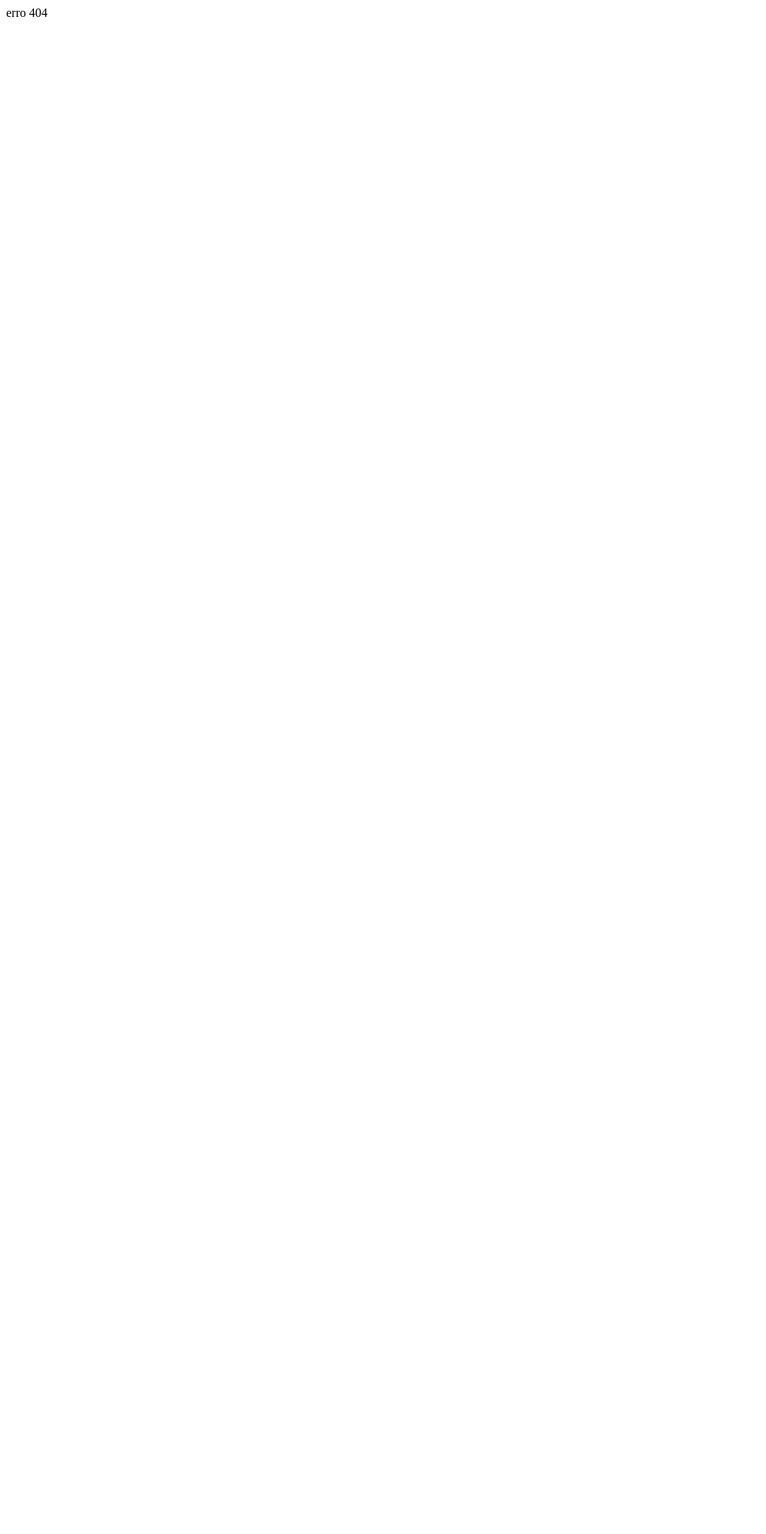
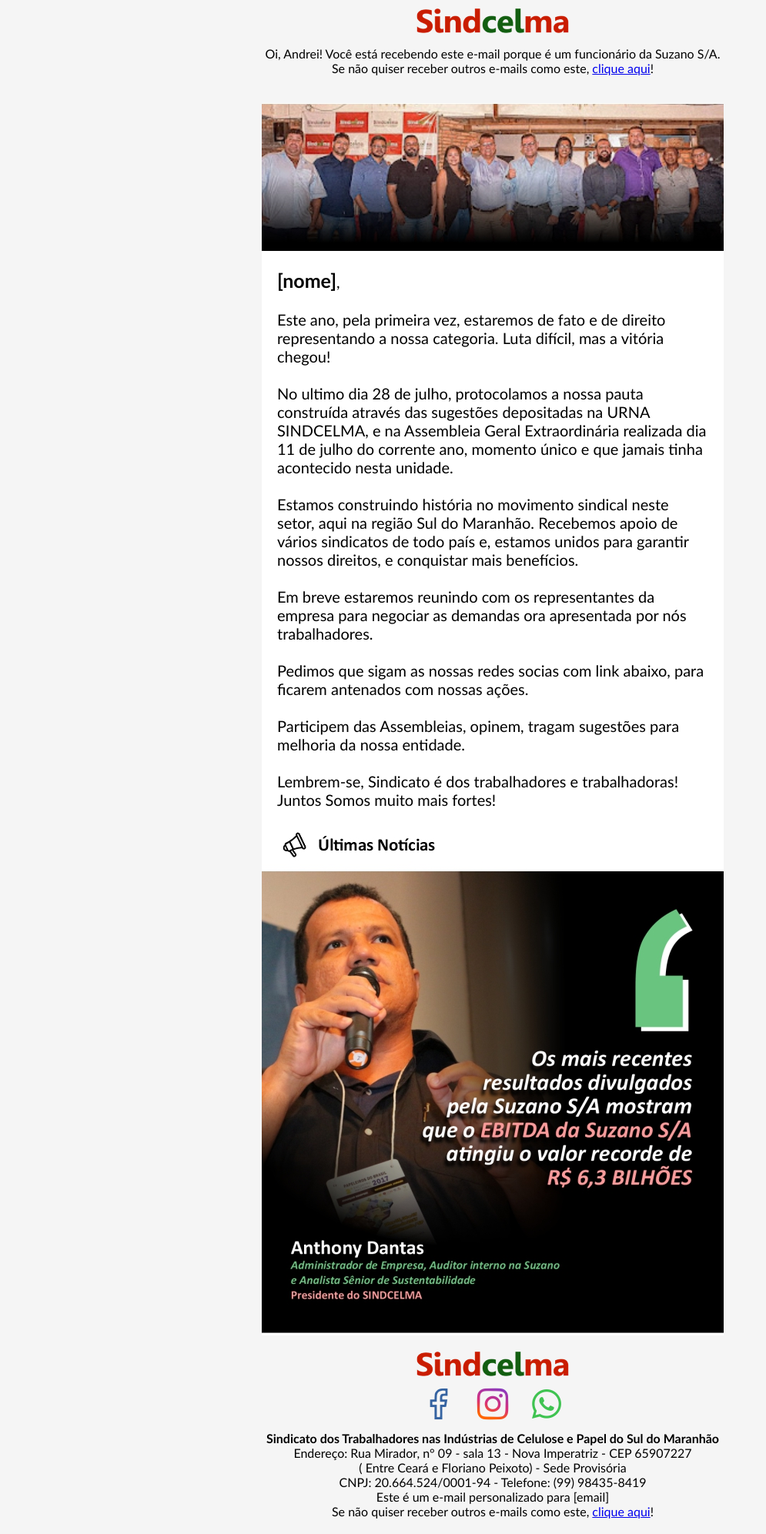
Before and after one commit to sindcelma/sindcelma-servicos-temp, a PHP site: page /view/email_mkt/pattern.html in a window 1280 px wide. Before the commit the part shown is almost empty. Shown: the whole page at 77% size, without its empty margins (0-995 px from the left). Before the commit the page ends 22 px from the top, so only its background shows below. Run offline with PHP 8.4, Linux system fonts and the light colour scheme.

Commit message:
adicionado email mkt template

```diff
--- a/api/helpers/app.php
+++ b/api/helpers/app.php
@@ -2,6 +2,19 @@
 
 use libs\app\Config as Config;
 use libs\app\Request as Request;
+
+function _error(){
+    include "../pages/error.php";
+    exit;
+}
+
+function url(string $uri = "", bool $prod = false){
+    return !$prod ? Config::url($uri) : Config::get("url_prod").$uri;
+}
+
+function _url(string $uri = "", bool $prod = false){
+    echo !$prod ? Config::url($uri) : Config::get("url_prod").$uri;
+}
 
 function config(string $key = ""){
     return Config::get($key);
--- a/config.example.json
+++ b/config.example.json
@@ -1,4 +1,6 @@
 {
     "production":false,
-    "salt":""
+    "salt":"",
+    "url_prod":"",
+    "url_dev":""
 }
--- a/database.local.json
+++ b/database.local.json
@@ -5,7 +5,7 @@
         "host":"172.17.0.2",
         "charset": "utf8mb4",
         "user": "root",
-        "pass":"MTcxNj@172039",
+        "pass":"password@123",
         "port":"3306"
     }
 }
--- /dev/null
+++ b/pages/test.php
@@ -0,0 +1,5 @@
+<?php
+
+$content = file_get_contents("../view/email_mkt/pattern.html");
+$content = str_replace("{{url}}", url(), $content);
+echo $content;
--- /dev/null
+++ b/view/email_mkt/pattern.html
@@ -0,0 +1,126 @@
+<!DOCTYPE html>
+<html lang="pt-br" xmlns="http://www.w3.org/1999/xhtml">
+ <head>
+  <meta http-equiv="Content-Type" content="text/html; charset=UTF-8" />
+  <title>Email-mkt Sindcelma - Padrão</title>
+  <meta name="viewport" content="width=device-width, initial-scale=1.0"/>
+</head>
+<body style="margin: 0; padding: 0;">
+  <table style="font-family: 'Gill Sans', 'Gill Sans MT', Calibri, 'Trebuchet MS', sans-serif;" bgcolor="#F5F5F5" cellpadding="10" cellspacing="0" width="100%">
+    <tr>
+      <td>
+        <table align="center" cellpadding="0" cellspacing="0" width="600">
+          <tr>
+           <td align="center" style="text-align: center;">
+
+            <img style="width: 200px; display: block; margin-left: auto; margin-right: auto;" src="{{url}}/images/logo.png" alt="">
+           </td>
+          </tr>
+          <tr>
+            <td align="center" style="text-align: center;">
+             <p style="text-align: center;">Oi, Andrei! Você está recebendo este e-mail porque é um funcionário da Suzano S/A.<br>
+              Se não quiser receber outros e-mails como este, <a target="_blank" href="{{url}}/cancelar-inscricao/[email]/[code]">clique aqui</a>!</p>
+            </td>
+           </tr>
+         </table>
+      </td>
+    </tr>
+    <tr>
+     <td>
+      <table bgcolor="#ffffff" align="center" cellpadding="0" cellspacing="0" width="600">
+        <tr>
+         <td>
+          <img src="{{url}}/images/mail/diretoria-sindcelma.jpg" >
+         </td>
+        </tr>
+        <tr>
+         <td style="padding: 20px; font-size: 20px;">
+
+          <b style="font-size: 25px;">[nome]</b>,
+          <br><br>
+          Este ano, pela primeira vez, estaremos de fato e de direito representando a nossa categoria. Luta difícil, mas a vitória chegou!
+          <br><br>
+          No ultimo dia 28 de julho, protocolamos a nossa pauta construída através das sugestões depositadas na URNA SINDCELMA, e na Assembleia Geral Extraordinária realizada dia 11 de julho do corrente ano, momento único e que jamais tinha acontecido nesta unidade.
+          <br><br>
+          Estamos construindo história no movimento sindical neste
+          setor, aqui na região Sul do Maranhão. Recebemos apoio
+          de vários sindicatos de todo país e, estamos unidos para garantir nossos direitos, e conquistar mais benefícios.
+          <br><br>
+          Em breve estaremos reunindo com os representantes da empresa para negociar as demandas ora apresentada por nós trabalhadores.
+          <br><br>
+          Pedimos que sigam as nossas redes socias com link abaixo,
+          para ficarem antenados com nossas ações.
+          <br><br>
+          Participem das Assembleias, opinem, tragam sugestões para
+          melhoria da nossa entidade.
+          <br><br>
+          Lembrem-se, Sindicato é dos trabalhadores e trabalhadoras!
+          Juntos Somos muito mais fortes!
+
+         </td>
+        </tr>
+        <tr>
+         <td>
+          <a href="https://www.sindcelma.com.br/2022/08/informe-setorial-resultados-da-suzano-2.html" target="_blank" rel="noopener noreferrer">
+          <img src="{{url}}/images/mail/ultima_noticia.jpg">
+          </a>
+         </td>
+        </tr>
+       </table>
+     </td>
+    </tr>
+    <tr>
+      <td>
+        <table align="center" cellpadding="0" cellspacing="0" width="600">
+          <tr>
+           <td align="center" style="text-align: center;">
+            <img style="width: 200px; display: block; margin-left: auto; margin-right: auto;" src="{{url}}/images/logo.png" alt="">
+           </td>
+          </tr>
+          <tr>
+            <td align="center" style="text-align: center;">
+              <table align="center" cellpadding="0" cellspacing="0">
+                <tr>
+                  <td align="center" style="text-align: center;">
+                    <a href="https://www.facebook.com/sindcelmacelulosepapel" target="_blank" rel="noopener noreferrer">
+                      <img style="display: block; margin-left: auto; margin-right: auto;" src="{{url}}/images/ic-face.png">
+                    </a>
+                  </td>
+                  <td align="center" style="text-align: center;">
+                    <a href="https://www.instagram.com/sindcelmacelulosepapel/" target="_blank" rel="noopener noreferrer">
+                      <img style="display: block; margin-left: auto; margin-right: auto;" src="{{url}}/images/ic-insta.png">
+                    </a>
+                  </td>
+                  <td align="center" style="text-align: center;">
+                    <a href="https://api.whatsapp.com/send?phone=5599984358419" target="_blank" rel="noopener noreferrer">
+                      <img style="display: block; margin-left: auto; margin-right: auto;" src="{{url}}/images/ic-whatsapp.png">
+                    </a>
+                  </td>
+                </tr>
+              </table>
+            </td>
+           </tr>
+           <tr>
+            <td align="center" style="text-align: center;">
+              <b>Sindicato dos Trabalhadores nas Indústrias de Celulose e Papel do Sul do Maranhão</b>
+            </td>
+           </tr>
+          <tr>
+            <td align="center" style="text-align: center;">
+              Endereço: Rua Mirador, n° 09 - sala 13 - Nova Imperatriz - CEP 65907227<br>
+              ( Entre Ceará e Floriano Peixoto) - Sede Provisória<br>
+              CNPJ: 20.664.524/0001-94 - Telefone:  (99) 98435-8419
+            </td>
+           </tr>
+           <tr>
+            <td align="center" style="text-align: center; padding-bottom: 10px;">
+             Este é um e-mail personalizado para [email]<br>
+             Se não quiser receber outros e-mails como este, <a target="_blank" href="{{url}}/cancelar-inscricao/[email]/[code]">clique aqui</a>!
+            </td>
+           </tr>
+         </table>
+      </td>
+    </tr>
+   </table>
+</body>
+</html>
```
Also changed, not shown: api/libs/app/Config.php (+6 -4 lines), pages/cancelar-inscricao.php (+14 -3 lines), README.md, public/images/ic-face.png (added), public/images/ic-insta.png (added), public/images/ic-whatsapp.png (added), public/images/mail/diretoria-sindcelma.jpg (added), public/images/mail/ultima_noticia.jpg (added).
